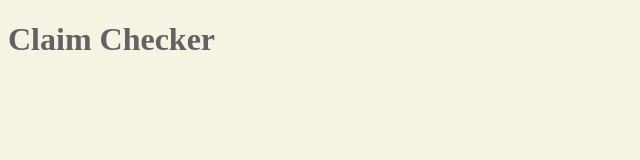
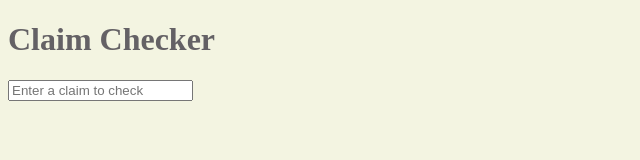
Before and after one commit to SH4D0WR1D3R/Claim-checking-Chrome-Extension, a browser extension: page Plugin/side_panel.html in a window 1280 px wide. Shown: the whole page, without its empty margins (0-640 px from the left). Drawn offline with Linux system fonts and the light colour scheme; no server answers.

Commit message:
Added a textbox input for the user to check their own claim

```diff
--- a/Plugin/side_panel.html
+++ b/Plugin/side_panel.html
@@ -5,6 +5,9 @@
     </head>
     <body>
         <h1>Claim Checker</h1>
+        <!-- Want an info button to explain how to use the extension -->
+        <!-- Want a text box input to let a user get their own select claim checked -->
+        <input type="text" id="claimInput" placeholder="Enter a claim to check">
         <div id="articleNameContainer">
 
         </div>
```
